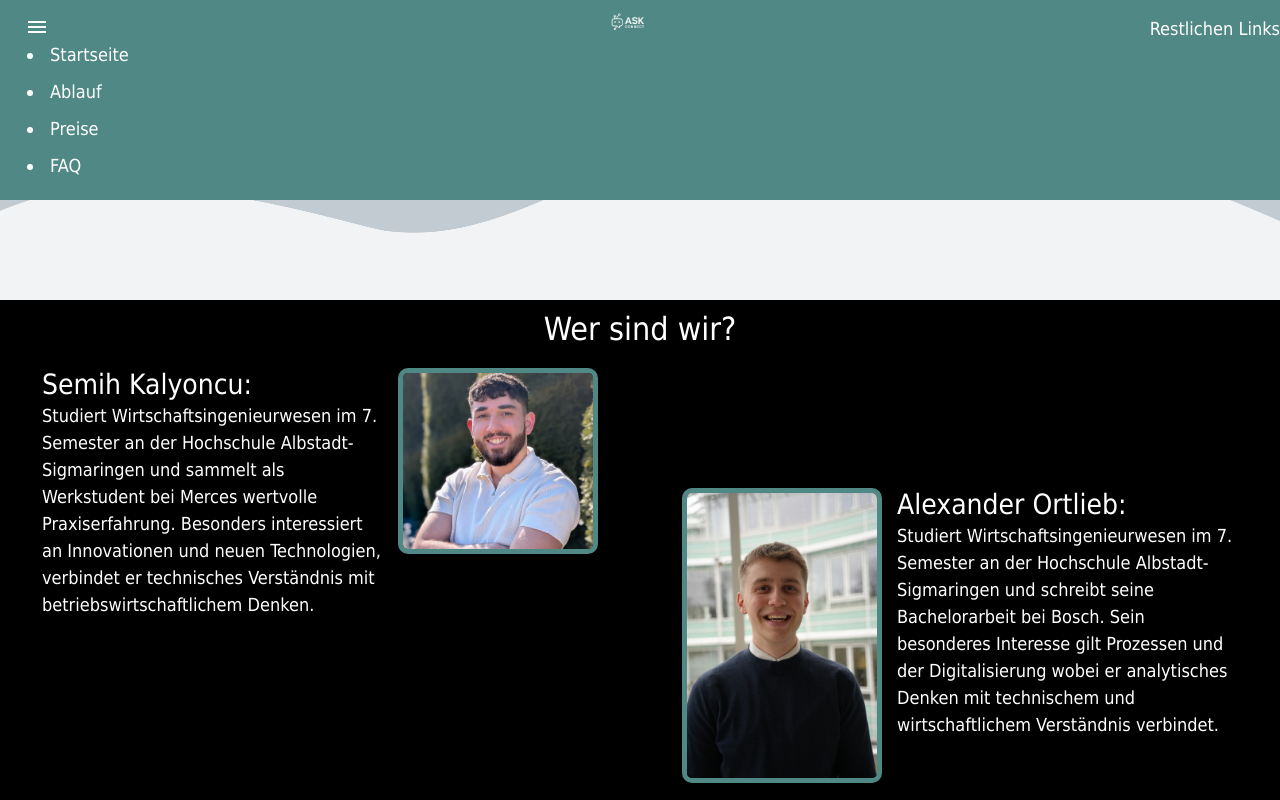
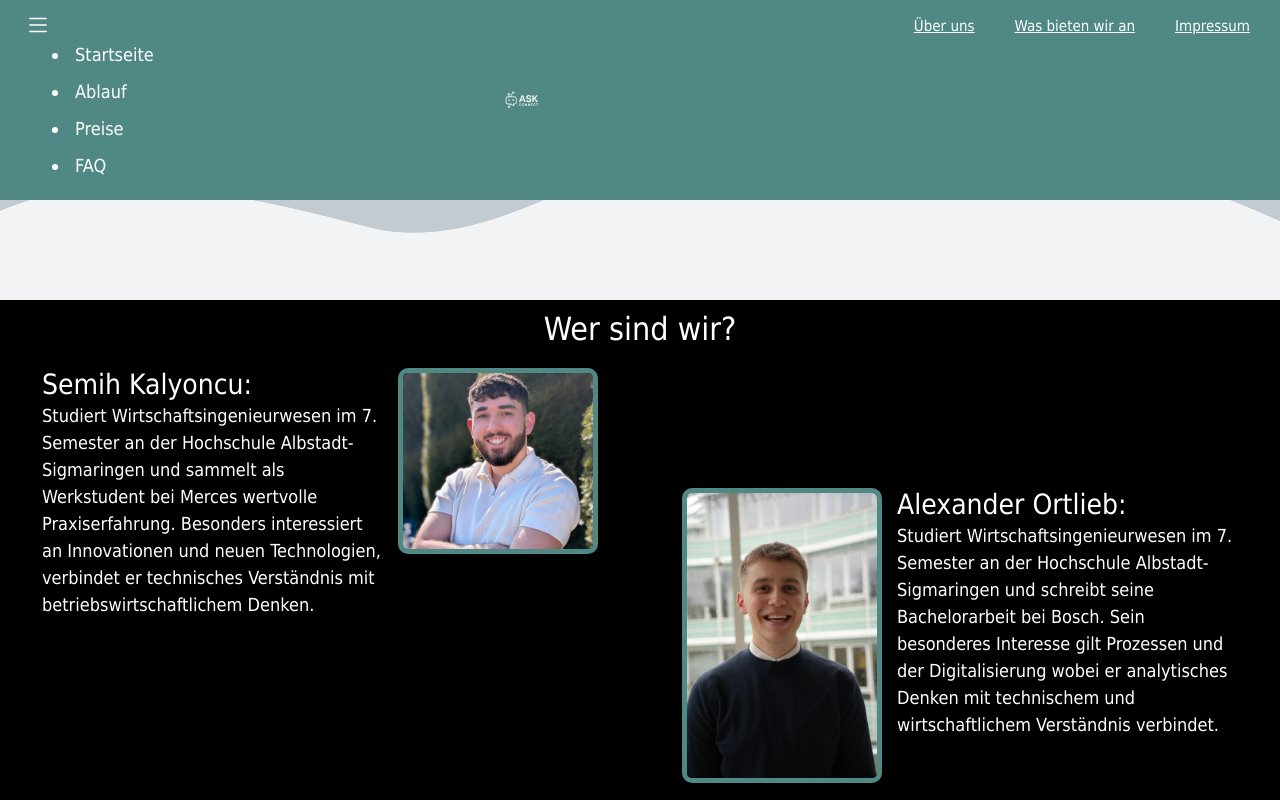
Before and after one commit to ale150104/AskConnectWebsite, an Angular app in the folder AskConnectWebsite/: page / in a window 1280 px wide. Shown: the top 800 px of the page. Built offline with nearby package versions, Linux system fonts and the light colour scheme.

Commit message:
responsiveness added, icons added, full functional

```diff
--- a/AskConnectWebsite/src/app/ablauf/ablauf.css
+++ b/AskConnectWebsite/src/app/ablauf/ablauf.css
@@ -5,6 +5,7 @@
 
 
 .banner{
+    box-sizing: content-box;
     border: 2px solid var(--accent-color);
     border-radius: 10px;
     display: flex;
@@ -25,6 +26,7 @@
 
 .padding{
     padding: 10px;
+    text-align: center;
 }
 
 
@@ -75,6 +77,7 @@
 @media (min-width: 1440px)
 {
     .banner img{
+        overflow: hidden;
         margin: 0;
         width: 300px;
     }
--- a/AskConnectWebsite/src/app/ablauf/ablauf.html
+++ b/AskConnectWebsite/src/app/ablauf/ablauf.html
@@ -21,9 +21,9 @@
     </article>
 
     <div class="padding" animate.enter="animate__animated animate__zoomIn animate__fast">
-        <span style="display: block; text-align: center;" class="material-icons-outlined">
-            arrow_downward
-        </span>
+        <svg xmlns="http://www.w3.org/2000/svg" width="36" height="36" fill="#4f8884" class="bi bi-arrow-down" viewBox="0  0 16 16">
+        <path fill-rule="evenodd" d="M8 1a.5.5 0 0 1 .5.5v11.793l3.146-3.147a.5.5 0 0 1 .708.708l-4 4a.5.5 0 0 1-.708 0l-4-4a.5.5 0 0 1 .708-.708L7.5 13.293V1.5A.5.5 0 0 1 8 1"/>
+        </svg>
     </div>
 
     <article class="banner" animate.enter="animate__animated animate__zoomIn animate__delay-1s animate__fast">
@@ -40,9 +40,9 @@
 
 
     <div class="padding" animate.enter="animate__animated animate__zoomIn animate__delay-1s animate__fast">
-        <span style="display: block; text-align: center;" class="material-icons-outlined">
-            arrow_downward
-        </span>
+        <svg xmlns="http://www.w3.org/2000/svg" width="36" height="36" fill="#4f8884" class="bi bi-arrow-down" viewBox="0  0 16 16">
+        <path fill-rule="evenodd" d="M8 1a.5.5 0 0 1 .5.5v11.793l3.146-3.147a.5.5 0 0 1 .708.708l-4 4a.5.5 0 0 1-.708 0l-4-4a.5.5 0 0 1 .708-.708L7.5 13.293V1.5A.5.5 0 0 1 8 1"/>
+        </svg>
     </div>
 
         <article class="banner" animate.enter="animate__animated animate__zoomIn animate__delay-2s animate__fast">
@@ -58,9 +58,9 @@
 
 
     <div class="padding" animate.enter="animate__animated animate__zoomIn animate__delay-2s animate__fast">
-        <span style="display: block; text-align: center;" class="material-icons-outlined">
-            arrow_downward
-        </span>
+        <svg xmlns="http://www.w3.org/2000/svg" width="36" height="36" fill="#4f8884" class="bi bi-arrow-down" viewBox="0  0 16 16">
+        <path fill-rule="evenodd" d="M8 1a.5.5 0 0 1 .5.5v11.793l3.146-3.147a.5.5 0 0 1 .708.708l-4 4a.5.5 0 0 1-.708 0l-4-4a.5.5 0 0 1 .708-.708L7.5 13.293V1.5A.5.5 0 0 1 8 1"/>
+        </svg>
     </div>
 
 
@@ -79,9 +79,9 @@
 
 
     <div class="padding" animate.enter="animate__animated animate__zoomIn animate__delay-3s animate__fast">
-        <span style="display: block; text-align: center;" class="material-icons-outlined">
-            arrow_downward
-        </span>
+        <svg xmlns="http://www.w3.org/2000/svg" width="36" height="36" fill="#4f8884" class="bi bi-arrow-down" viewBox="0  0 16 16">
+        <path fill-rule="evenodd" d="M8 1a.5.5 0 0 1 .5.5v11.793l3.146-3.147a.5.5 0 0 1 .708.708l-4 4a.5.5 0 0 1-.708 0l-4-4a.5.5 0 0 1 .708-.708L7.5 13.293V1.5A.5.5 0 0 1 8 1"/>
+        </svg>
     </div>
 
     <article class="banner" animate.enter="animate__animated animate__zoomIn animate__delay-4s animate__fast">
@@ -98,9 +98,9 @@
 
 
     <div class="padding" animate.enter="animate__animated animate__zoomIn animate__delay-4s animate__fast">
-        <span style="display: block; text-align: center;" class="material-icons-outlined">
-            arrow_downward
-        </span>
+        <svg xmlns="http://www.w3.org/2000/svg" width="36" height="36" fill="#4f8884" class="bi bi-arrow-down" viewBox="0  0 16 16">
+        <path fill-rule="evenodd" d="M8 1a.5.5 0 0 1 .5.5v11.793l3.146-3.147a.5.5 0 0 1 .708.708l-4 4a.5.5 0 0 1-.708 0l-4-4a.5.5 0 0 1 .708-.708L7.5 13.293V1.5A.5.5 0 0 1 8 1"/>
+        </svg>
     </div>
 
 
--- a/AskConnectWebsite/src/app/app.css
+++ b/AskConnectWebsite/src/app/app.css
@@ -38,6 +38,8 @@ article{
 
 
 
+
+
 .mybgBlue{
    background-color: var(--accent-color);
 }
@@ -70,6 +72,30 @@ article{
   }
 }
 
+@keyframes zoomIn
+{
+   0%
+   {
+      transform: scale(1);
+   }
+   100%
+   {
+      transform: scale(2);
+   }
+}
+
+@keyframes zoomOut
+{
+   0%
+   {
+      transform: scale(2);
+   }
+   100%
+   {
+      transform: scale(1);
+   }
+}
+
 
  @keyframes navClosing {
     0%{
@@ -82,11 +108,52 @@ article{
 
 
  .left{
+   min-width: 20px;
     text-align: left;
     padding-left: 25px;
+ }
+
+ .logo{
+   height: 100%;
+   align-self: center;
+   justify-self: center;
+   margin-left: 105px;
+   display: flex;
+   align-items: center;
+ }
+
+ @media (max-width: 480px)
+ {
+   .right
+   {
+      visibility: hidden;
+   }
+
+ }
+
+ @media (min-width: 481px)
+ {
+   .zoomIn
+   {
+      animation: zoomIn 0.3s ease-in-out forwards;
+   }
+
+   .zoomOut
+   {
+      animation: zoomOut 0.3s ease-in-out forwards;
+   }
  }
 
  .right{
     text-align: right;
     max-height: 50px;
+    display: flex;
+    column-gap: 40px;
+    margin-right: 30px;
+
  }
+
+ .right p {
+   text-decoration: underline;
+   font-size: smaller;
+ }
--- a/AskConnectWebsite/src/app/app.html
+++ b/AskConnectWebsite/src/app/app.html
@@ -2,12 +2,12 @@
 
 
 <nav #navbar (mouseenter)="this.hoverIn()" (mouseleave)="this.hoverOut()" class="navbar">
-    <article>
-        <div style="position: absolute; top: 15px;" class="left" >
-            <span (click)="this.OnChangeNavbarState()" class="material-symbols-outlined">
-                menu
-        </span>
+    <article class="left">
+        <div (click)="this.OnChangeNavbarState()" style="position: absolute; top: 10px;" >
 
+            <svg xmlns="http://www.w3.org/2000/svg" width="26" height="26"  fill="#ffffff" class="bi bi-list" viewBox="0 0 16 16">
+                <path fill-rule="evenodd" d="M2.5 12a.5.5 0 0 1 .5-.5h10a.5.5 0 0 1 0 1H3a.5.5 0 0 1-.5-.5m0-4a.5.5 0 0 1 .5-.5h10a.5.5 0 0 1 0 1H3a.5.5 0 0 1-.5-.5m0-4a.5.5 0 0 1 .5-.5h10a.5.5 0 0 1 0 1H3a.5.5 0 0 1-.5-.5"/>
+            </svg>
         </div>
 
 
@@ -22,15 +22,17 @@
         </div>
     </article>
 
-    <article style="margin-left: 105px; height: 100%">
-        <div>
+    <article class="logo">
+        <div #logo>
             <img style="height: 45px; width: auto;"
             src="assets/logo-weiss.png" alt="">
         </div>
     </article>
 
     <article style="align-self: flex-start; margin-top: 15px;" class="right">
-        Restlichen Links
+        <p (click)="this.navigateWithFragment($event ,'/', 'WhereWeAre');">Über uns</p>
+        <p (click)="this.navigateWithFragment($event, '/', 'WhatWeOffer')">Was bieten wir an</p>
+        <p (click)="this.navigateWithFragment($event, '/', 'impressum')">Impressum</p>
 
     </article>
 
--- a/AskConnectWebsite/src/app/app.routes.ts
+++ b/AskConnectWebsite/src/app/app.routes.ts
@@ -5,6 +5,7 @@ import { Faq } from './faq/faq';
 import { Preise } from './preise/preise';
 
 export const routes: Routes = [
+{ path: 'home', redirectTo: '', pathMatch: 'full'},
  { path: '', component: HomeComponent },
  { path: 'process', component: Ablauf},
 { path: 'faq', component: Faq},
--- a/AskConnectWebsite/src/app/app.ts
+++ b/AskConnectWebsite/src/app/app.ts
@@ -1,5 +1,5 @@
 import { Component, ElementRef, signal, ViewChild } from '@angular/core';
-import { Router, RouterLink, RouterLinkActive, RouterOutlet } from '@angular/router';
+import { Router, RouterOutlet } from '@angular/router';
 
 @Component({
   selector: 'app-root',
@@ -14,6 +14,7 @@ export class App {
 
   @ViewChild("navbar") navbar?: ElementRef;
 
+  @ViewChild("logo") logo?: ElementRef;
 
   private hoverTimeoutId? : number;
 
@@ -57,6 +58,8 @@ export class App {
       (this.navbar?.nativeElement as HTMLElement).classList.remove('shrink');
       (this.navbar?.nativeElement as HTMLElement).classList.add('expand');
       (this.navbar?.nativeElement as HTMLElement).classList.add('mybgBlue');
+      (this.logo?.nativeElement as HTMLElement).classList.add('zoomIn');
+      (this.logo?.nativeElement as HTMLElement).classList.remove('zoomOut');
 
       document.getElementById('navigationMenu')!.style.display = 'block';
       this.isNavbarOpened = true;
@@ -67,7 +70,10 @@ closeNavbar()
 
     (this.navbar?.nativeElement as HTMLElement).classList.add('shrink');
     (this.navbar?.nativeElement as HTMLElement).classList.remove('expand');
-          (this.navbar?.nativeElement as HTMLElement).classList.remove('mybgBlue');
+    (this.navbar?.nativeElement as HTMLElement).classList.remove('mybgBlue');
+    (this.logo?.nativeElement as HTMLElement).classList.add('zoomOut');
+    (this.logo?.nativeElement as HTMLElement).classList.remove('zoomIn');
+
     document.getElementById('navigationMenu')!.style.display = 'none';
     this.isNavbarOpened = false;
   }
@@ -78,4 +84,14 @@ closeNavbar()
     this.router.navigateByUrl(url);
   }
 
+  navigateWithFragment(event: Event, url: string, fragment: string)
+  {
+    this.router.navigate([url], {fragment: fragment});
+  }
+
+
+  stopPropagation(event: Event)
+  {
+    event.stopImmediatePropagation();
+  }
 }
--- a/AskConnectWebsite/src/app/home-component/home-component.html
+++ b/AskConnectWebsite/src/app/home-component/home-component.html
@@ -8,7 +8,7 @@
   </section>
 
 
-  <section class="presentationSection">
+  <section id="WhereWeAre" class="presentationSection">
     <h2 class="title text-white">Wer sind wir?</h2>
 
     <div>
@@ -53,7 +53,7 @@
 
 
 
-  <section class="presentationSection backgroundWhite verticalLayout">
+  <section id="WhatWeOffer" class="presentationSection backgroundWhite verticalLayout">
     <h2 class="title">Was wir anbieten</h2>
 
     <div>
--- a/AskConnectWebsite/src/app/home-component/home-component.ts
+++ b/AskConnectWebsite/src/app/home-component/home-component.ts
@@ -1,5 +1,7 @@
 import { CommonModule } from '@angular/common';
 import { AfterViewInit, Component, signal } from '@angular/core';
+import { ActivatedRoute, NavigationEnd, Router } from '@angular/router';
+import { filter } from 'rxjs';
 
 @Component({
   selector: 'app-home-component',
@@ -13,10 +15,35 @@ export class HomeComponent implements AfterViewInit {
   protected show = signal<boolean>(false);
 
 
+  constructor(private router: Router,
+    private route: ActivatedRoute
+  ){}
+
     ngAfterViewInit(): void {
     setTimeout(() => {
       this.show.update(() => !this.show());
     }, 100);
+
+
+    // Wait for the NavigationEnd event and then handle scrolling
+    this.router.events.pipe(
+      filter(event => event instanceof NavigationEnd)
+    ).subscribe(() => {
+      this.scrollToFragment();
+    });
+  }
+
+  // Function to scroll to the fragment (heading) if it exists
+  private scrollToFragment(): void {
+    const fragment = this.route.snapshot.fragment;
+    if (fragment) {
+      const element = document.getElementById(fragment);
+      if (element) {
+        // Scroll to the element with a smooth scroll effect
+        element.scrollIntoView({ behavior: 'smooth' });
+      }
+    }
+
   }
 
 
--- a/AskConnectWebsite/src/index.html
+++ b/AskConnectWebsite/src/index.html
@@ -17,13 +17,12 @@
 
 </head>
 <body>
-  <div class="content">
+
       <app-root></app-root>
-  </div>
 </body>
 
 
-<footer class="footer">
+<footer id="impressum" class="footer">
 
   <section class="paragraphSection">
     <article  style="text-wrap: nowrap;" >
--- a/AskConnectWebsite/src/styles.css
+++ b/AskConnectWebsite/src/styles.css
@@ -17,7 +17,6 @@ body{
 
 
 }
-
 
 
  .footer{
```
